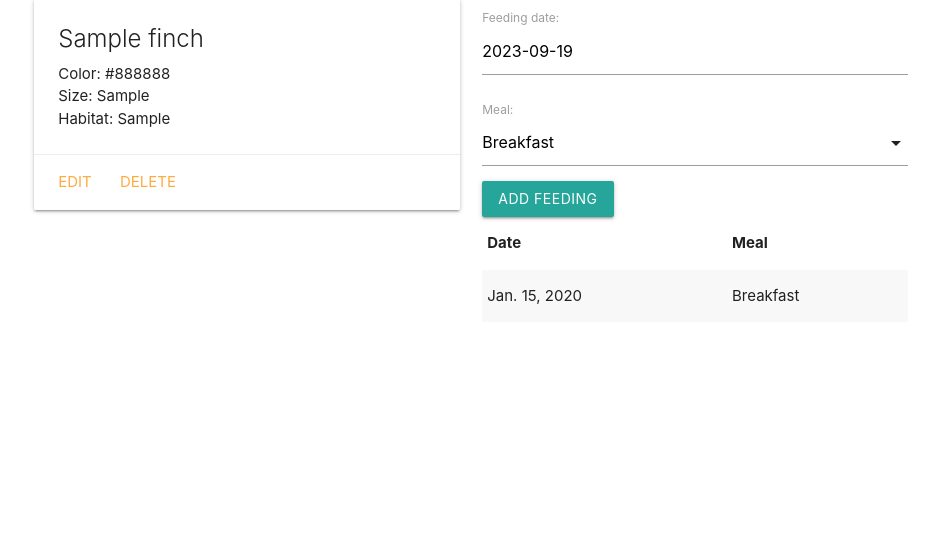
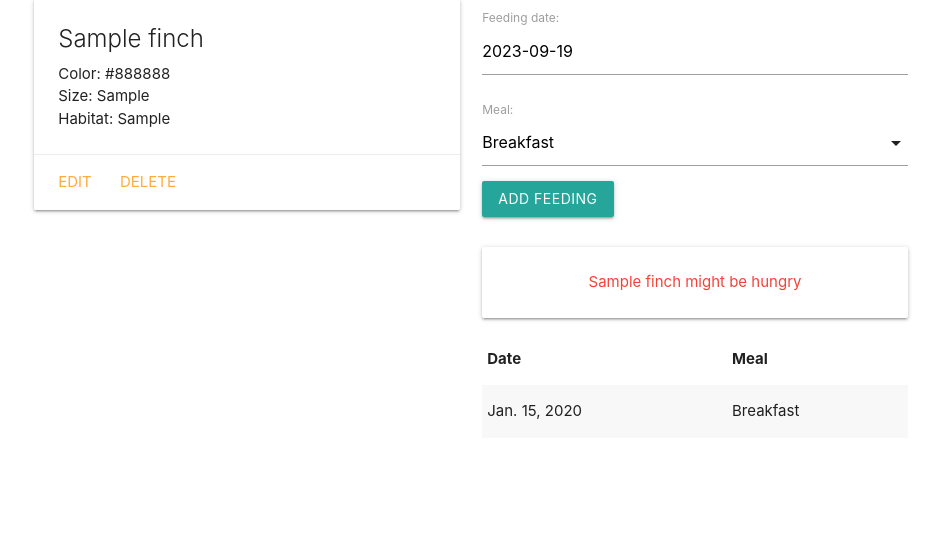
Before and after one commit to Carlosdos818/finchcollector, a Django app: page /finches/1 in a window 1280 px wide. Shown: the part 209-767 px from the top of the page, without its empty margins (169-1110 px from the left). Run offline with Django 4.2, Linux system fonts and the light colour scheme; tables that the repository leaves empty hold one stand-in row (values such as "Sample post").

Commit message:
users are shown if finch is hungry

```diff
--- a/main_app/models.py
+++ b/main_app/models.py
@@ -1,6 +1,8 @@
 from django.db import models
 # need the reverse method from django urls for redirects
 from django.urls import reverse
+# import date module from datetime
+from datetime import date
 
 # A tuple of 2-tuples
 MEALS = (
@@ -25,6 +27,14 @@ class Finch(models.Model):
         return reverse('detail', kwargs={'finch_id': self.id})
 
 
+    # add a method to determine finch hunger
+    def fed_for_today(self):
+        # Filter produces an (QuerySet) for all feedings from current date
+        # Count the items in that array, compare to the length of MEALS (tuple)
+        # We'll return a boolean that we can use in our template
+        return self.feeding_set.filter(date=date.today()).count() >= len(MEALS)
+
+
     # Model for Feeding (Finch -|---< Feeding)
 class Feeding(models.Model):
     date = models.DateField('feeding date')
@@ -40,3 +50,9 @@ class Feeding(models.Model):
     def __str__(self):
         # Use the 'meal' attribute directly to get the meal name
         return f"{self.get_meal_display()} on {self.date}"
+
+
+
+    #  Add Meta class to change the default sorting
+    class Meta:
+        ordering=['-date']
--- a/main_app/templates/finches/detail.html
+++ b/main_app/templates/finches/detail.html
@@ -28,6 +28,16 @@
                 {{ feeding_form.as_p }}
                 <input type="submit" value="Add Feeding" class="btn">
             </form>
+            <br>
+            {% if finch.fed_for_today %}
+                <div class="card-panel teal-text center-align">
+                    {{finch.name}} has been fed all meals for today
+                </div>
+            {% else %}
+                <div class="card-panel red-text center-align">
+                    {{finch.name}} might be hungry
+                </div>
+            {% endif %}
             <table class="striped">
                 <thead>
                     <tr><th>Date</th><th>Meal</th></tr>
```
